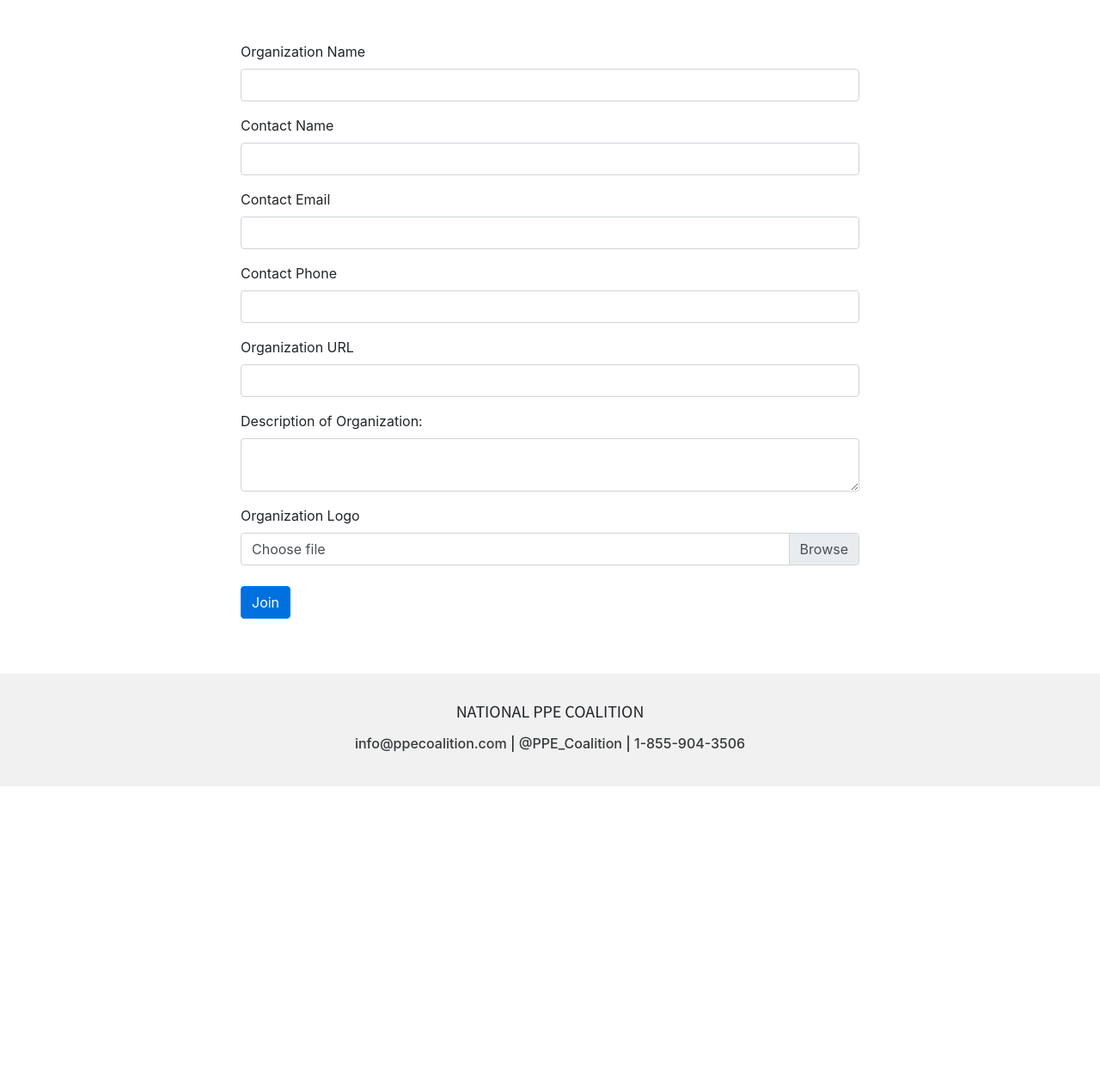
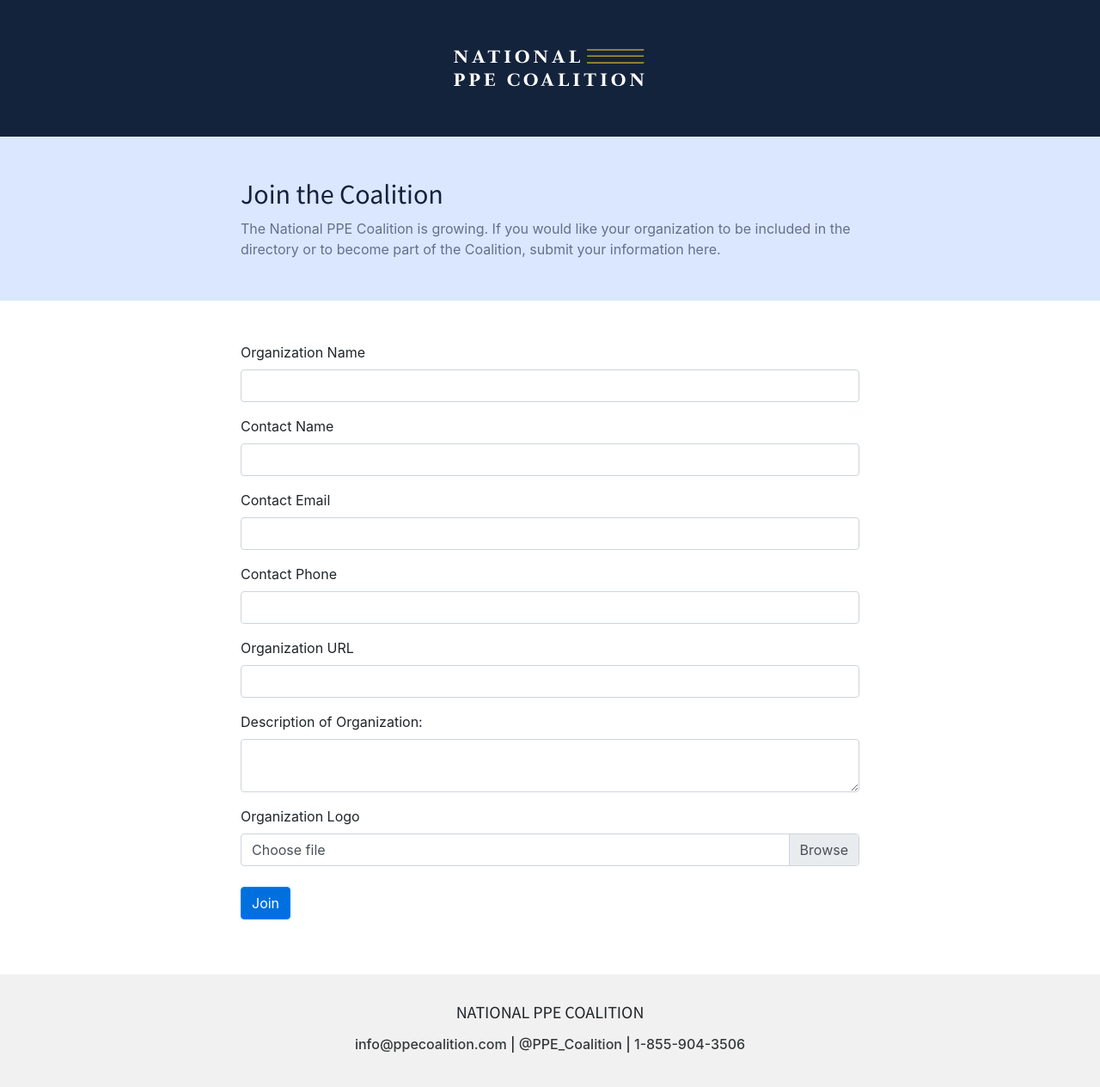
Before and after one commit to jdecaron/c19coalition, a Jekyll site: the page built from join/index.html, in a window 1280 px wide. Shown: the whole page at 86% size. Built offline with Jekyll 4.4.1, drawn with Linux system fonts in a browser that asks for light colours; a script that is not in the unit is left out; before the commit the page ends 915 px from its top, so only the background shows below that.

Commit message:
Updated layout. Extracted header/footer

```diff
--- /dev/null
+++ b/_includes/footer.html
@@ -0,0 +1,22 @@
+<footer class="site-footer bg-gray">
+    <div class="container">
+      <div class="row justify-content-center">
+        <div class="col-12">
+          <h5>NATIONAL PPE COALITION</h5>
+          <h6>
+            <span>
+              <a href="mailto:info@ppecoalition.com">info@ppecoalition.com</a>
+            </span>
+            |
+            <span>
+              <a href="https://twitter.com/PPE_Coalition">@PPE_Coalition</a>
+            </span>
+            |
+            <span>
+              <a href="tel:+1-855-904-3506">1-855-904-3506</a>
+            </span>
+          </h6>
+        </div>
+      </div>
+    </div>
+  </footer>
--- /dev/null
+++ b/_includes/header.html
@@ -0,0 +1,13 @@
+<section class="section-intro section-directory bg-navy">
+    <div class="container">
+      <div class="row justify-content-center">
+        <div class="col-12 text-white my-5">
+          <h1 class="text-center font-weight-bold site-logo">
+            <a href="/">
+              <img src="/assets/images/ppe-logo.svg" alt="{{ site.title }}" />
+            </a>
+          </h1>
+        </div>
+      </div>
+    </div>
+</section>
--- a/_layouts/default.html
+++ b/_layouts/default.html
@@ -45,32 +45,14 @@
   </head>
 
   <body>
+    {% include header.html %}
+
     <main id="content" role="main">
       {{ content }}
     </main>
 
-    <footer class="site-footer bg-gray">
-      <div class="container">
-        <div class="row justify-content-center">
-          <div class="col-12">
-            <h5>NATIONAL PPE COALITION</h5>
-            <h6>
-              <span>
-                <a href="mailto:info@ppecoalition.com">info@ppecoalition.com</a>
-              </span>
-              |
-              <span>
-                <a href="https://twitter.com/PPE_Coalition">@PPE_Coalition</a>
-              </span>
-              |
-              <span>
-                <a href="tel:+1-855-904-3506">1-855-904-3506</a>
-              </span>
-            </h6>
-          </div>
-        </div>
-      </div>
-    </footer>
+    {% include footer.html %}
+
     <script>
       if (window.netlifyIdentity) {
         window.netlifyIdentity.on("init", user => {
--- a/join/index.html
+++ b/join/index.html
@@ -1,6 +1,20 @@
 ---
 layout: default
 ---
+
+<section class="section-hero section-join py-5">
+  <div class="container">
+    <div class="row justify-content-center">
+      <div class="col-12 text-white">
+        <h2>Join the Coalition</h2>
+        <p class="mb-0">
+          The National PPE Coalition is growing. If you would like your organization to be included in
+          the directory or to become part of the Coalition, submit your information here.
+        </p>
+      </div>
+    </div>
+  </div>
+</section>
 
 <section class="section-join py-5">
   <div class="container">
--- a/pages/index.html
+++ b/pages/index.html
@@ -7,9 +7,6 @@
   <div class="container">
     <div class="row justify-content-center">
       <div class="col-12 text-white my-5">
-        <h1 class="text-center mb-5 mt-2 font-weight-bold site-logo">
-          <img src="assets/images/ppe-logo.svg" alt="{{ site.title }}" />
-        </h1>
         <p>
           <h1>
             A National Unified Leadership response to the urgent shortages of Personal Protective Equipment
```
Also changed, not shown: _layouts/organization.html (deleted, +0 -68 lines), directory/index.html (+0 -12 lines).
